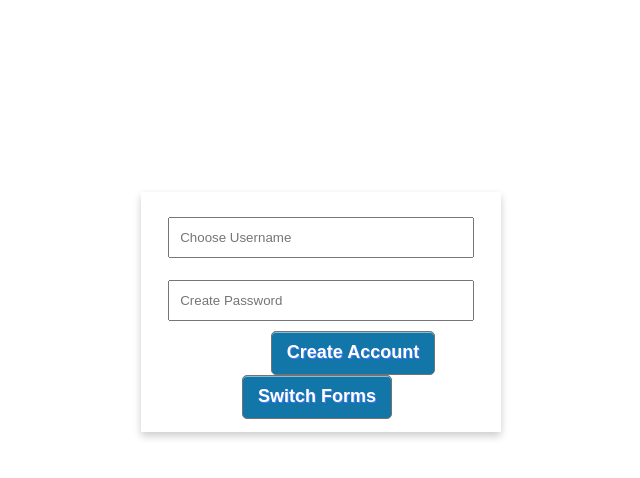
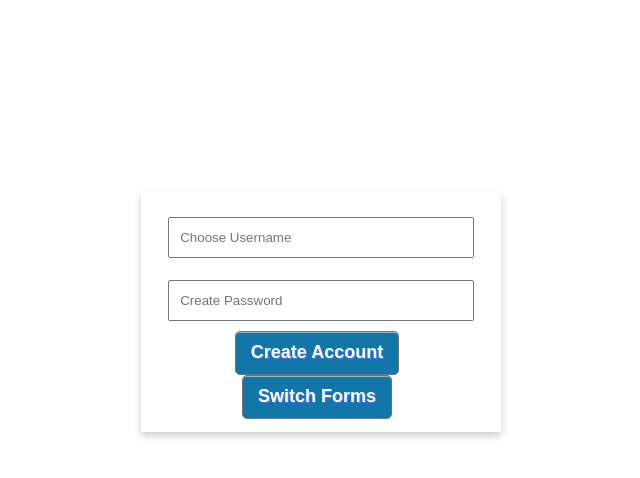
Before and after one commit to ACC25/wakaru-frontend, a React (Create React App) app: page / in a window 1280 px wide. Both pictures are taken after a click on the button "Switch Forms". Shown: the top 478 px of the page, without its empty margins (358-998 px from the left). Built offline with nearby package versions, Linux system fonts and the light colour scheme.

Commit message:
Adds centered create account button

```diff
--- a/src/components/auth/createAccountForm.js
+++ b/src/components/auth/createAccountForm.js
@@ -41,7 +41,7 @@ class CreateAccountForm extends Component {
           <input type="text" placeholder="Choose Username" value={this.state.username} onChange={this.handleChangeUsername} />
           <input type="text" placeholder="Create Password" value={this.state.password} onChange={this.handleChangePassword} />
         </label>
-        <input type="submit" value="Create Account" />
+        <input id="createAccount" type="submit" value="Create Account" />
       </form>
     )
   }
--- a/src/components/card.css
+++ b/src/components/card.css
@@ -110,3 +110,8 @@ button, .switch {
   position: relative;
   left: 28%
 }
+
+#createAccount {
+  position: relative;
+  left: 26%
+}
```
